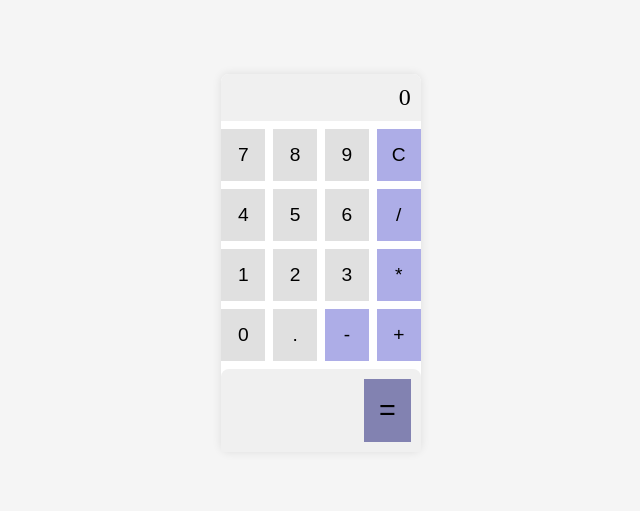
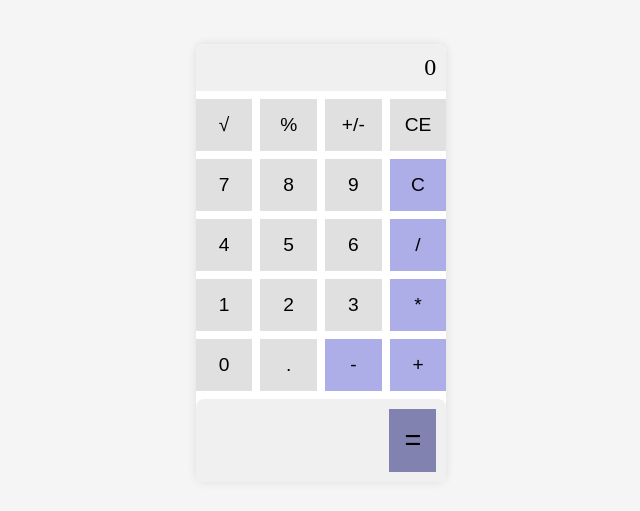
Before and after one commit to wahmanesaida/CodSoft-Calculator, a plain HTML site: page index.html in a window 1280 px wide. Shown: the part 137-648 px from the top of the page, without its empty margins (319-959 px from the left). Drawn offline with Linux system fonts and the light colour scheme.

Commit message:
second commit

```diff
--- a/index.html
+++ b/index.html
@@ -9,6 +9,10 @@
 <body>
   <div class="calculator">
     <div class="display" id="display">0</div>
+    <button onclick="calculateSquareRoot()">√</button>
+    <button onclick="calculatePercentage()">%</button>
+    <button onclick="toggleSign()">+/-</button>
+    <button onclick="clearLastDigit()">CE</button>
     <button onclick="appendToDisplay('7')">7</button>
     <button onclick="appendToDisplay('8')">8</button>
     <button onclick="appendToDisplay('9')">9</button>
--- a/script.js
+++ b/script.js
@@ -11,6 +11,41 @@ function clearDisplay() {
   display.innerText = "0";
 }
 
+function calculateSquareRoot() {
+  try {
+    currentInput = Math.sqrt(eval(currentInput)).toString();
+    display.innerText = currentInput;
+  } catch (error) {
+    display.innerText = "Error";
+  }
+}
+
+function calculatePercentage() {
+  try {
+    currentInput = (eval(currentInput) / 100).toString();
+    display.innerText = currentInput;
+  } catch (error) {
+    display.innerText = "Error";
+  }
+}
+
+function toggleSign() {
+  try {
+    currentInput = (-eval(currentInput)).toString();
+    display.innerText = currentInput;
+  } catch (error) {
+    display.innerText = "Error";
+  }
+}
+
+
+function clearLastDigit() {
+  currentInput = currentInput.slice(0, -1);
+  display.innerText = currentInput === "" ? "0" : currentInput;
+}
+
+
+
 function calculate() {
   try {
     currentInput = eval(currentInput).toString();
```
